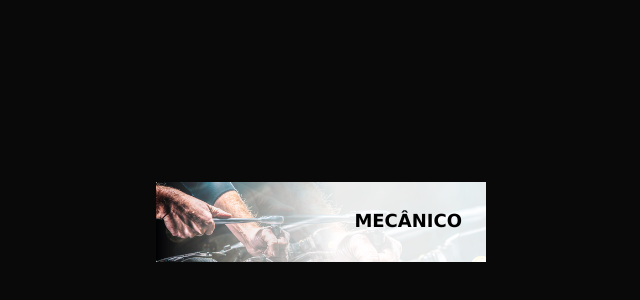
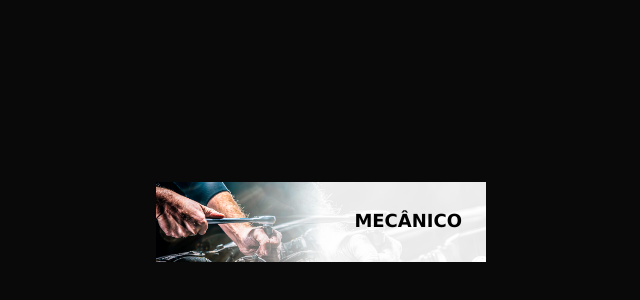
Before and after one commit to matheuscostadesign/degrade-mask-image, a plain HTML site: page index.html in a window 1280 px wide. Shown: the part 178-478 px from the top of the page, without its empty margins (319-959 px from the left). Drawn offline with Linux system fonts and the light colour scheme.

Commit message:
style: Melhorias card

```diff
--- a/index.html
+++ b/index.html
@@ -13,28 +13,39 @@
       background: #090909;
     }
 
-    .bg {
+    .card {
       width: 330px;
       height: 80px;
-      background: url(./img/mecanico.png) center/cover;
       position: relative;
     }
 
+    .bg {
+      width: 100%;
+      height: 100%;
+      background-image: url(./img/mecanico.png);
+      background-position: center;
+      background-size: cover;
+      background-repeat: no-repeat;
+      position: absolute;
+      filter: saturate(0);
+    }
+
     .bg::before {
+      width: 100%;
+      height: 100%;
+      content: "";
       background-color: rgba(255, 255, 255, 0.9);
-      content: "";
       display: block;
       position: absolute;
-      height: 100%;
-      width: 100%;
     }
 
     .mask {
-      width: 180px;
-      height: 80px;
-      mask-image: linear-gradient(to right, rgba(0, 0, 0, 1), rgba(0, 0, 0, 0));
+      width: 50%;
+      height: 100%;
+      mask-image: linear-gradient(to right, rgba(0, 0, 0, 1) 40%, rgba(0, 0, 0, 0) 100%);
       position: absolute;
       object-fit: cover;
+      left: 0;
     }
 
     .text {
@@ -50,7 +61,8 @@
 </head>
 
 <body>
-  <div class="bg">
+  <div class="card">
+    <div class="bg"></div>
     <img class="mask" src='./img/mecanico.png' />
     <p class="text">Mecânico</p>
   </div>
```
